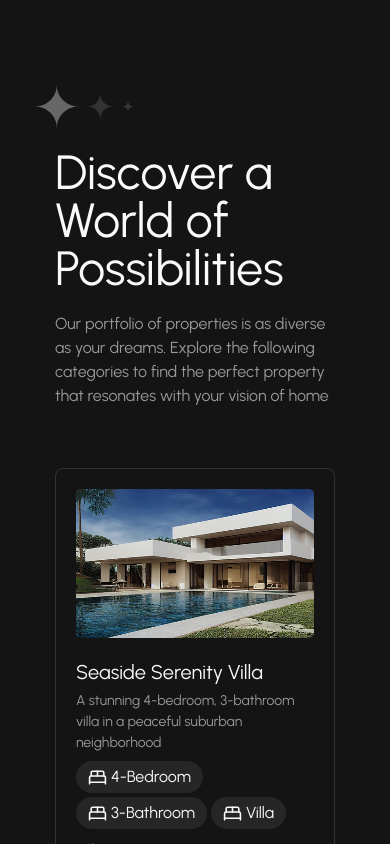
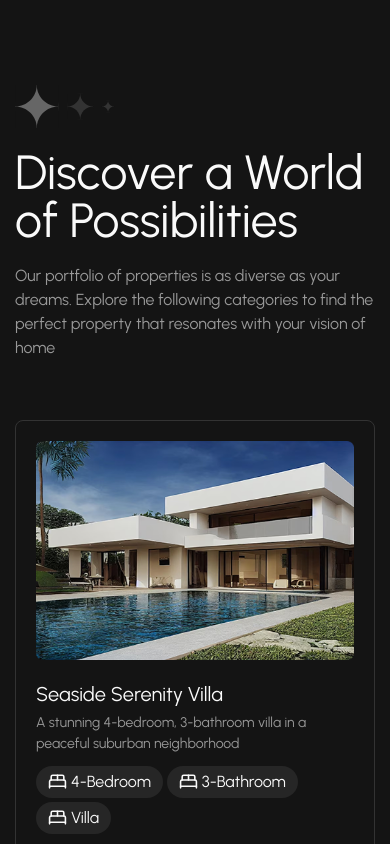
Before and after one commit to hazemAzzam/Estatein, a Next.js app in the folder frontend/: page /properties in a window 390 px wide. Shown: the part 1020-1864 px from the top of the page. Built offline with nearby package versions, Linux system fonts and the light colour scheme.

Commit message:
refactor: improve layout and styling in SliderSection component
- Adjusted padding and flex properties for better alignment and responsiveness.
- Simplified child component structure for cleaner rendering.
- Enhanced layout flexibility with updated class names for improved visual hierarchy.

```diff
--- a/frontend/src/components/ui/SliderSection.tsx
+++ b/frontend/src/components/ui/SliderSection.tsx
@@ -21,18 +21,18 @@ export default function Section({
   layout = "column",
 }: SectionProps) {
   return (
-    <div className="w-full h-fit  flex items-center justify-center px-5 py-5">
-      <div className="relative w-full max-w-[1400px] h-full bg-gray-08">
+    <div className="w-full h-fit  flex items-center justify-center py-5 ">
+      <div className="relative w-full max-w-[1400px] h-full bg-gray-08 ">
         <div className="w-full h-full flex flex-col items-start justify-center">
           <Image src="/assets/stars.svg" alt="" width={100} height={50} />
           <div
             className={clsx(
-              "px-5 w-full flex flex-col gap-10",
+              "w-full flex flex-col gap-10 flex-wrap",
               layout === "row" && "flex-row"
             )}
           >
-            <div className="flex flex-row flex-wrap gap-5 w-full justify-between py-5">
-              <div className="flex flex-col gap-5 max-w-[1000px] ">
+            <div className="flex flex-row flex-wrap gap-5  flex-1 justify-between py-5 min-w-[300px]">
+              <div className="flex flex-col gap-5 min-w-fit  flex-1">
                 <h2 className="text-5xl">{title}</h2>
                 <p className="text-gray-60">{description}</p>
               </div>
@@ -44,9 +44,7 @@ export default function Section({
                 </div>
               )}
             </div>
-            <div className="flex flex-row gap-3 items-center justify-between w-full h-fit bg-gray-08 overflow-x-auto overflow-y-hidden">
-              {children}
-            </div>
+            {children}
           </div>
         </div>
       </div>
```
